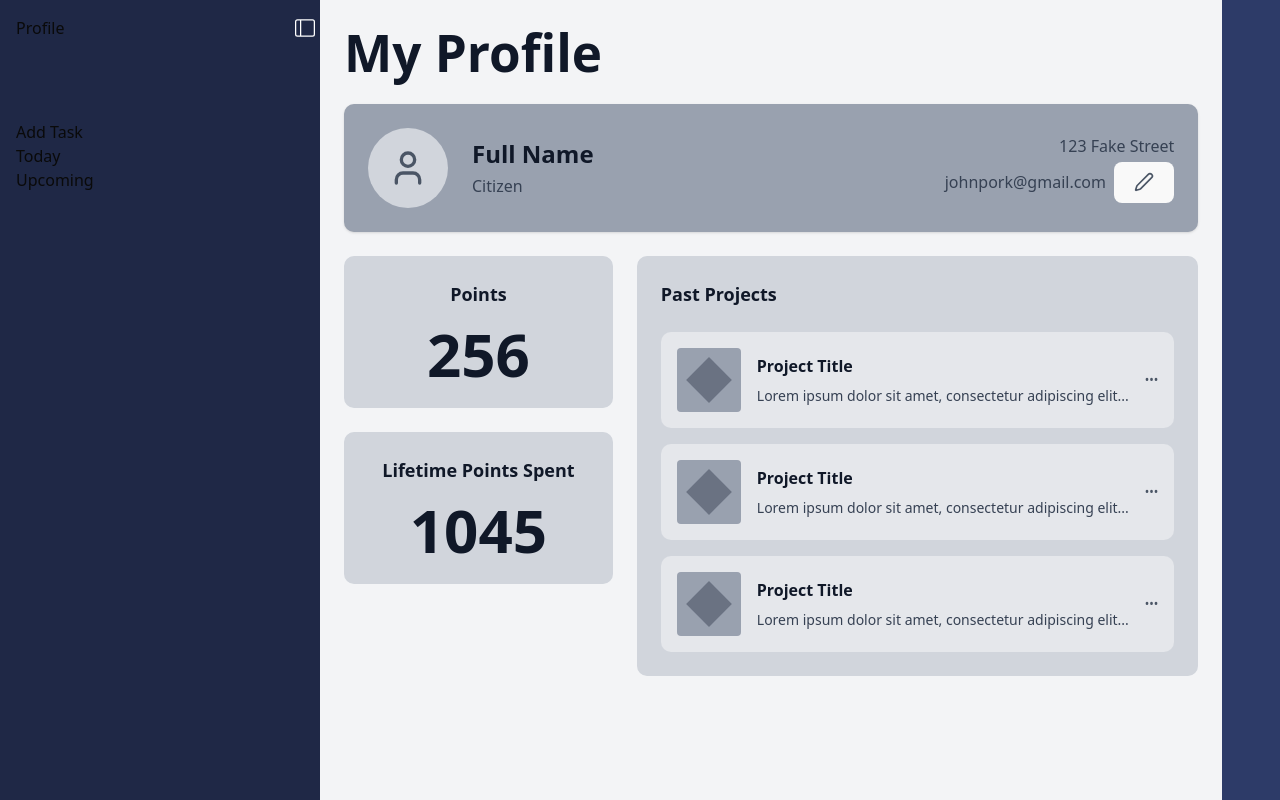
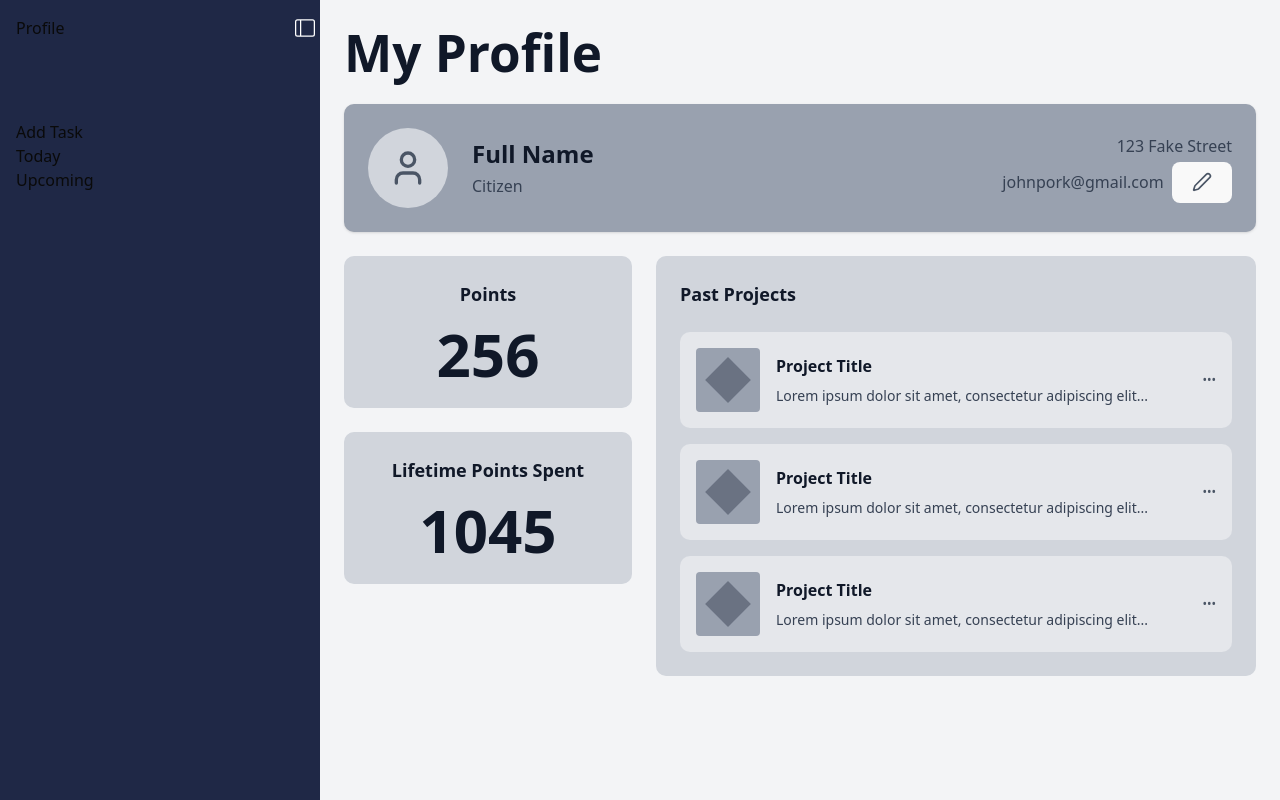
Before and after one commit to alex-k-exe/my-future, a React (Vite) app: page /profile in a window 1280 px wide. Built offline with nearby package versions, Linux system fonts and the light colour scheme.

Commit message:
fix profile page

```diff
--- a/src/App.css
+++ b/src/App.css
@@ -46,7 +46,6 @@
     background-color: rgb(45, 59, 104);
 }
 
-
-.toggleContainer{
+.toggleContainer {
     min-width: 2rem;
 }
--- a/src/pages/Profile.tsx
+++ b/src/pages/Profile.tsx
@@ -90,7 +90,7 @@ export default function Profile() {
     ];
 
     return (
-        <div className="min-h-screen bg-gray-100 p-6">
+        <div className="flex-1 bg-gray-100 p-6">
             {/* Header */}
             <div className="mb-6">
                 <h1 className="text-2xl font-bold text-gray-900">My Profile</h1>
--- a/src/pages/Project.tsx
+++ b/src/pages/Project.tsx
@@ -289,6 +289,5 @@ export default function Project() {
                 </div>
             </div>
         </div>
-
     );
 }
```
Also changed, not shown: src/App.tsx (+3 -5 lines). Lines whose indentation alone changed are shown as unchanged.
